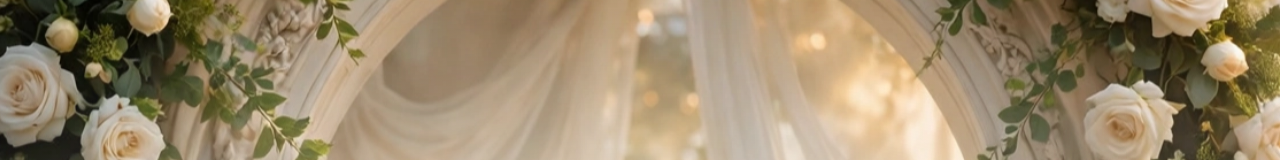
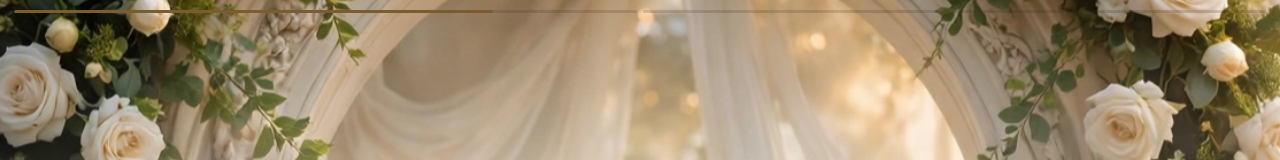
Before and after one commit to AshfanAnsari/chhatiyar-invitation, a plain HTML site: page index.html in a window 1280 px wide. Shown: the top 160 px of the page. Drawn offline with Linux system fonts and the light colour scheme.

Commit message:
Landing now auto-plays like the pin video

```diff
--- a/index.html
+++ b/index.html
@@ -26,6 +26,9 @@
   .bg{position:absolute;inset:0;width:100%;height:100%;object-fit:cover;object-position:center 32%;
     animation:kb 26s ease-in-out infinite alternate;will-change:transform}
   @keyframes kb{from{transform:scale(1)}to{transform:scale(1.07)}}
+  .scene-bars{position:absolute;top:calc(10px + env(safe-area-inset-top));left:14px;right:14px;display:flex;gap:6px;z-index:5}
+  .scene-bars i{flex:1;height:3px;border-radius:2px;background:rgba(58,49,40,.18);overflow:hidden;display:block}
+  .scene-bars i em{display:block;height:100%;width:0;background:var(--gold-deep);border-radius:2px}
   .veil{position:absolute;inset:0;background:radial-gradient(90% 62% at 50% 44%, rgba(251,248,241,.55) 0%, rgba(251,248,241,.18) 52%, rgba(251,248,241,0) 78%);pointer-events:none}
   /* ---------- beats ---------- */
   .beat{position:absolute;inset:0;display:flex;flex-direction:column;align-items:center;justify-content:center;
@@ -88,6 +91,7 @@
 <div class="stage" id="stage">
   <img class="bg" src="arch-bg.webp" alt="An ivory palace archway framed with white roses">
   <div class="veil"></div>
+  <div class="scene-bars" aria-hidden="true"><i><em id="bar1"></em></i><i><em id="bar2"></em></i></div>
 
   <!-- BEAT 1 · THE MONOGRAM -->
   <section class="beat" id="beat1">
@@ -119,19 +123,42 @@
       </div>
       <a class="cta" id="cta" href="invitation.html">Open the Invitation</a>
       <button class="back" id="backBtn" type="button">← Back</button>
+      <button class="back" id="replayBtn" type="button">↻ Watch the video again</button>
     </div>
   </section>
 </div>
 
 <script>
   var beat1 = document.getElementById('beat1'), beat2 = document.getElementById('beat2');
-  function showBeat(n) {
+  var bar1 = document.getElementById('bar1'), bar2 = document.getElementById('bar2');
+  var SCENE_MS = 6500; /* the pin's opening scene runs ~7s */
+  var reduced = window.matchMedia && window.matchMedia('(prefers-reduced-motion: reduce)').matches;
+  var autoTimer = null, current = 1;
+  function setBars(w1, w2) { bar1.style.width = w1; bar2.style.width = w2; }
+  function fillBar1() {
+    bar1.style.transition = 'none'; bar1.style.width = '0%';
+    void bar1.offsetWidth;
+    bar1.style.transition = 'width ' + SCENE_MS + 'ms linear'; bar1.style.width = '100%';
+  }
+  function showBeat(n, instant) {
+    current = n;
     beat1.classList.toggle('off', n !== 1);
     beat2.classList.toggle('off', n !== 2);
+    if (n === 2) { if (autoTimer) { clearTimeout(autoTimer); autoTimer = null; } setBars('100%', '100%'); }
+  }
+  function playVideo() {
+    if (autoTimer) clearTimeout(autoTimer);
+    showBeat(1);
+    setBars('0%', '0%');
+    if (reduced) { setBars('100%', '0%'); return; }
+    fillBar1();
+    autoTimer = setTimeout(function () { showBeat(2); }, SCENE_MS);
   }
   document.getElementById('revealBtn').addEventListener('click', function (e) { e.stopPropagation(); showBeat(2); });
-  document.getElementById('backBtn').addEventListener('click', function () { showBeat(1); });
+  document.getElementById('backBtn').addEventListener('click', function () { if (autoTimer) clearTimeout(autoTimer); showBeat(1); setBars('100%', '0%'); });
+  document.getElementById('replayBtn').addEventListener('click', function () { playVideo(); });
   beat1.addEventListener('click', function () { showBeat(2); });
+  playVideo();
 
   /* personal greeting + pass the name through */
   try {
```
